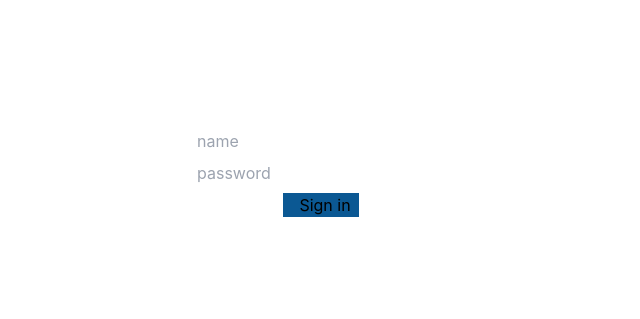
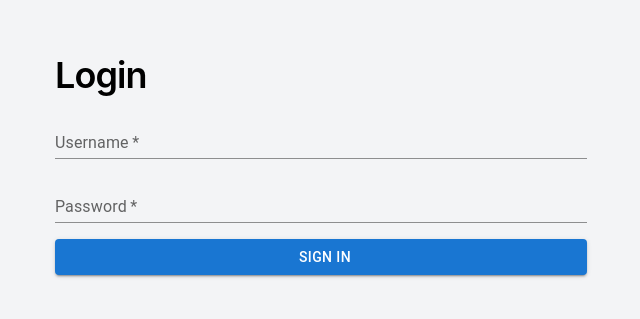
Before and after one commit to zeus-12/ping, a Next.js app: page /login in a window 1280 px wide. Shown: the part 227-546 px from the top of the page, without its empty margins (319-959 px from the left). Built offline with nearby package versions, Linux system fonts and the light colour scheme; no server answers.

Commit message:
Added Material UI

```diff
--- /dev/null
+++ b/components/Input.jsx
@@ -0,0 +1,16 @@
+import { TextField } from "@mui/material";
+
+const Input = ({ type, value, setValue, label }) => {
+  return (
+    <TextField
+      fullWidth
+      required
+      variant="standard"
+      type={type}
+      label={label}
+      value={value}
+      onChange={(e) => setValue(e.target.value)}
+    />
+  );
+};
+export default Input;
--- a/package.json
+++ b/package.json
@@ -9,6 +9,9 @@
     "lint": "next lint"
   },
   "dependencies": {
+    "@emotion/react": "^11.10.5",
+    "@emotion/styled": "^11.10.5",
+    "@mui/material": "^5.10.15",
     "next": "13.0.5",
     "next-auth": "^4.17.0",
     "react": "18.2.0",
--- a/pages/login.jsx
+++ b/pages/login.jsx
@@ -1,11 +1,17 @@
+import { Button } from "@mui/material";
 import { signIn } from "next-auth/react";
 import { useRouter } from "next/router";
 import { useState } from "react";
 import getServerSession from "../utils/getServerSession";
-
+import Input from "../components/Input";
 export default function SignIn() {
   const router = useRouter();
   const loginHandler = async () => {
+    if (username.trim().length == 0 || password.trim().length === 0) {
+      setError("Enter both Username & Password");
+      return;
+    }
+
     const res = await signIn("credentials", {
       redirect: false,
       username,
@@ -27,28 +33,31 @@ export default function SignIn() {
 
   return (
     <div className="min-h-screen gap-2 flex-col flex flex-1 justify-center items-center">
-      <div className="flex flex-col gap-2">
-        <input
-          placeholder="name"
+      <div className="bg-gray-100 p-32 rounded-xl space-y-4">
+        <p className="text-4xl font-semibold tracking-tight">Login</p>
+        <Input
+          setValue={setUsername}
           value={username}
-          onChange={(e) => setUsername(e.target.value)}
+          label="Username"
+          type="text"
         />
-        <input
+        <Input
+          setValue={setPassword}
+          value={password}
+          label="Password"
           type="password"
-          placeholder="password"
-          value={password}
-          onChange={(e) => setPassword(e.target.value)}
         />
+        <Button
+          fullWidth
+          variant="contained"
+          className="px-2 bg-blue-500"
+          onClick={loginHandler}
+        >
+          <p className="pl-2">Sign in</p>
+        </Button>
+
+        {<p className="text-red-400">{error}</p>}
       </div>
-
-      <button
-        className="bg-[#0b5893] flex justify-between px-2"
-        onClick={loginHandler}
-      >
-        <p className="pl-2">Sign in</p>
-      </button>
-
-      {error && <p className="text-red-400">{error}</p>}
     </div>
   );
 }
--- a/styles/globals.css
+++ b/styles/globals.css
@@ -24,7 +24,7 @@ a {
     color-scheme: dark;
   }
   body {
-    color: white;
-    background: black;
+    background-color: white;
+    color: black;
   }
 }
```
Also changed, not shown: 1 other file (tests, documents, lock files or other folders).
